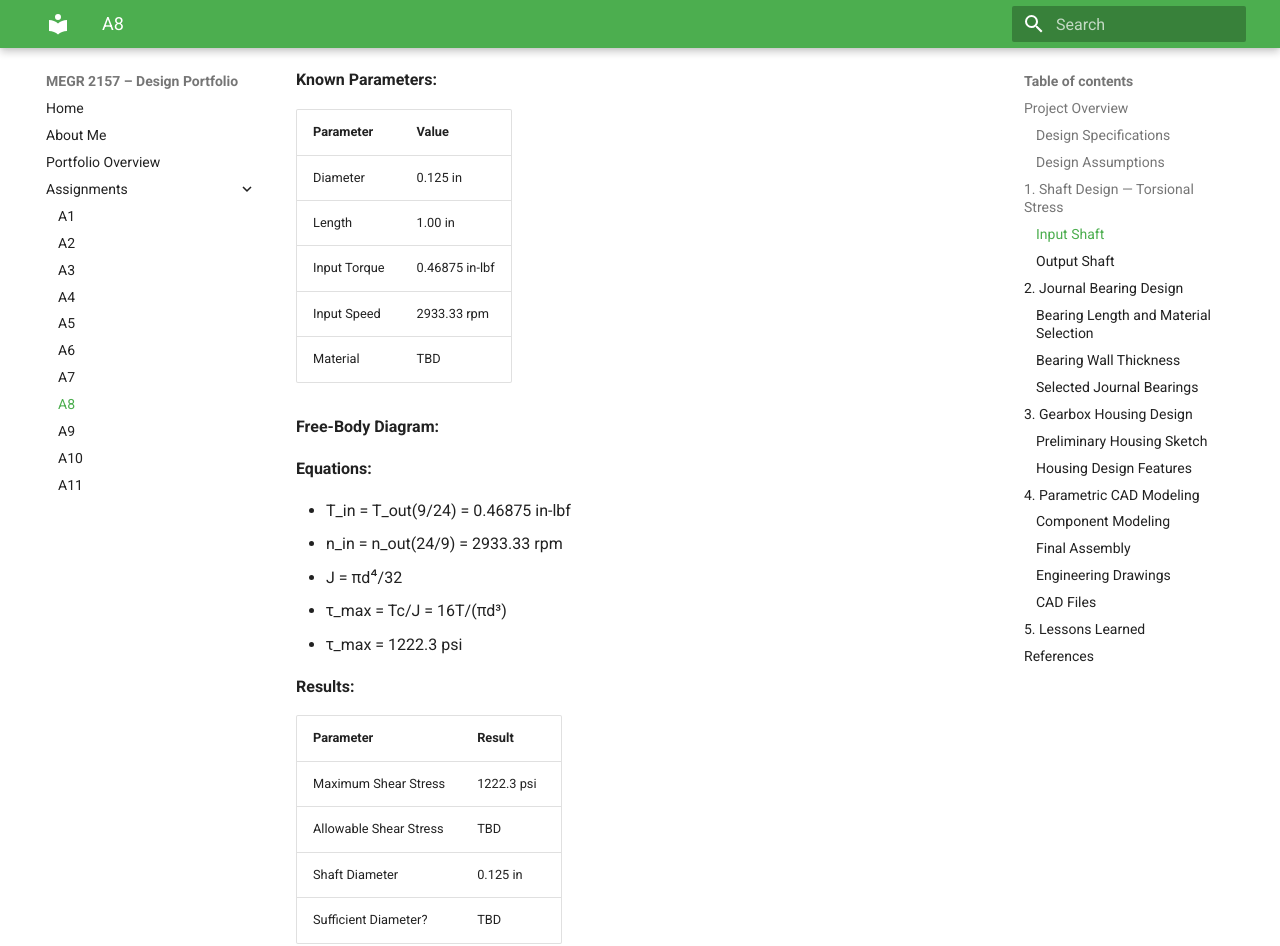
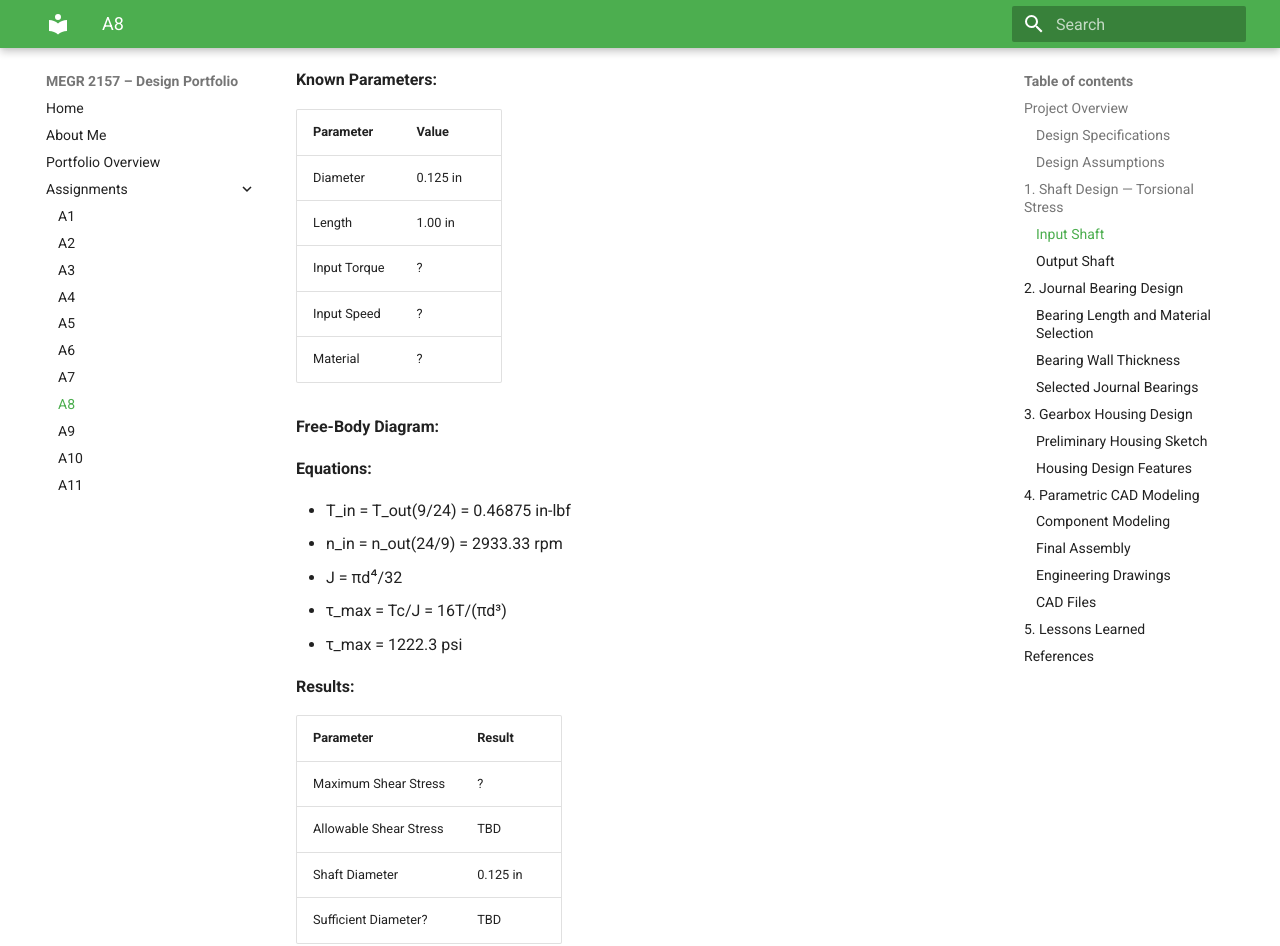
Before and after one commit to gparx/design-portfolio, an MkDocs documentation site: the page built from docs/assignments/A08/index.md, in a window 1280 px wide and 1400 px high, scrolled down 1226 px. Shown: the top 946 px of the window. Built offline with MkDocs 1.6.1 and Material for MkDocs 9.7.7, drawn with Linux system fonts in a browser that asks for light colours; some of the changed text lies outside the part shown.

Commit message:
Replace specific values with placeholders in index.md
Updated parameters and results to placeholders for input torque, input speed, maximum shear stress, and allowable shear stress.

```diff
--- a/docs/assignments/A08/index.md
+++ b/docs/assignments/A08/index.md
@@ -40,9 +40,9 @@ Design a gearbox which can be assembled and disassembled. The spur gears have a
 |---|---|
 | Diameter | 0.125 in |
 | Length | 1.00 in |
-| Input Torque | 0.46875 in-lbf |
-| Input Speed | 2933.33 rpm |
-| Material | TBD |
+| Input Torque | ? |
+| Input Speed | ? |
+| Material | ? |
 
 **Free-Body Diagram:**
 
@@ -60,7 +60,7 @@ Design a gearbox which can be assembled and disassembled. The spur gears have a
 
 | Parameter | Result |
 |---|---|
-| Maximum Shear Stress | 1222.3 psi |
+| Maximum Shear Stress | ? |
 | Allowable Shear Stress | TBD |
 | Shaft Diameter | 0.125 in |
 | Sufficient Diameter? | TBD |
@@ -85,16 +85,16 @@ Design a gearbox which can be assembled and disassembled. The spur gears have a
 
 - J = πd⁴/32
 - τ_max = Tc/J = 16T/(πd³)
-- τ_max = 407.4 psi
+- τ_max = ?
 
 **Results:**
 
 | Parameter | Result |
 |---|---|
-| Maximum Shear Stress | 407.4 psi |
-| Allowable Shear Stress | TBD |
+| Maximum Shear Stress | ? |
+| Allowable Shear Stress | ? |
 | Shaft Diameter | 0.250 in |
-| Sufficient Diameter? | TBD |
+| Sufficient Diameter? | ? |
 
 **Conclusion:** Final shaft diameter verification will be based on the selected shaft material and allowable shear stress.
 
```
